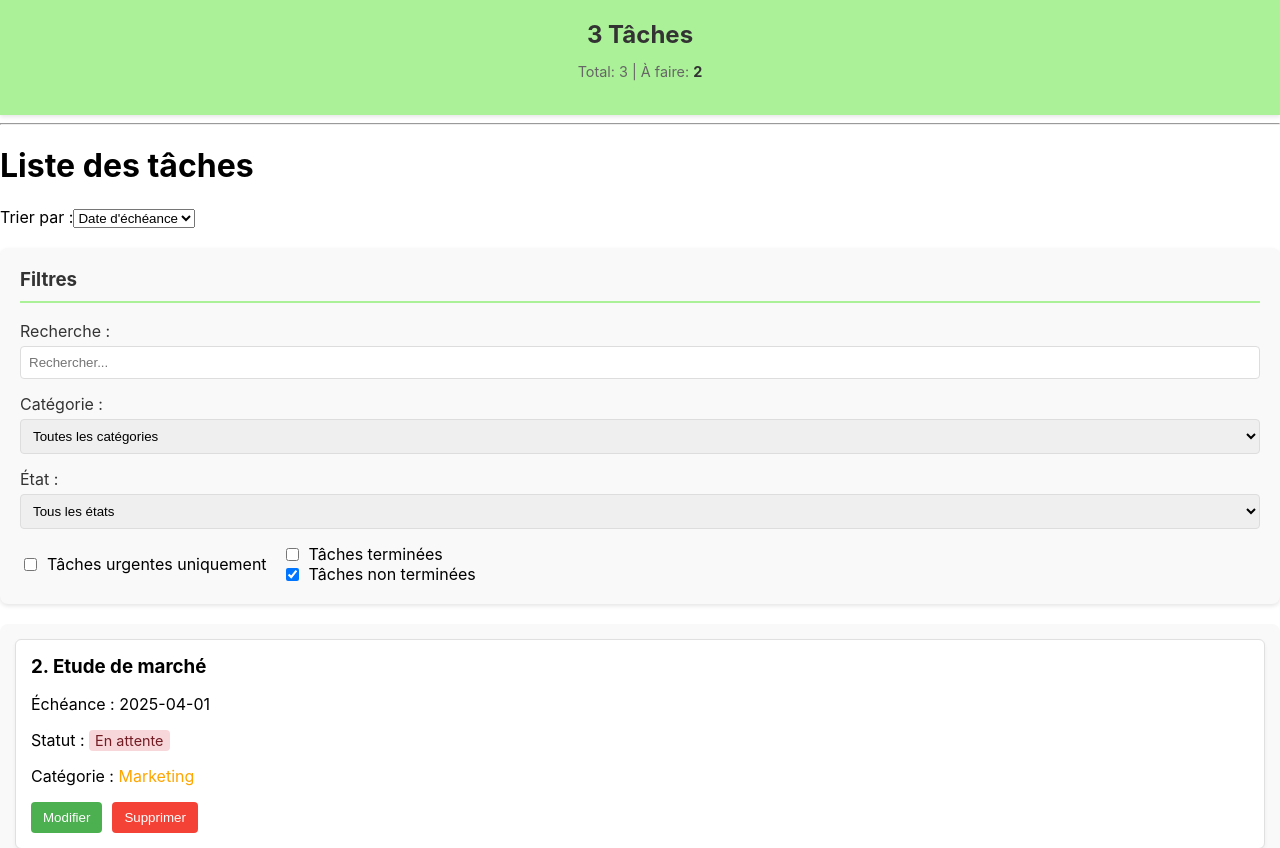
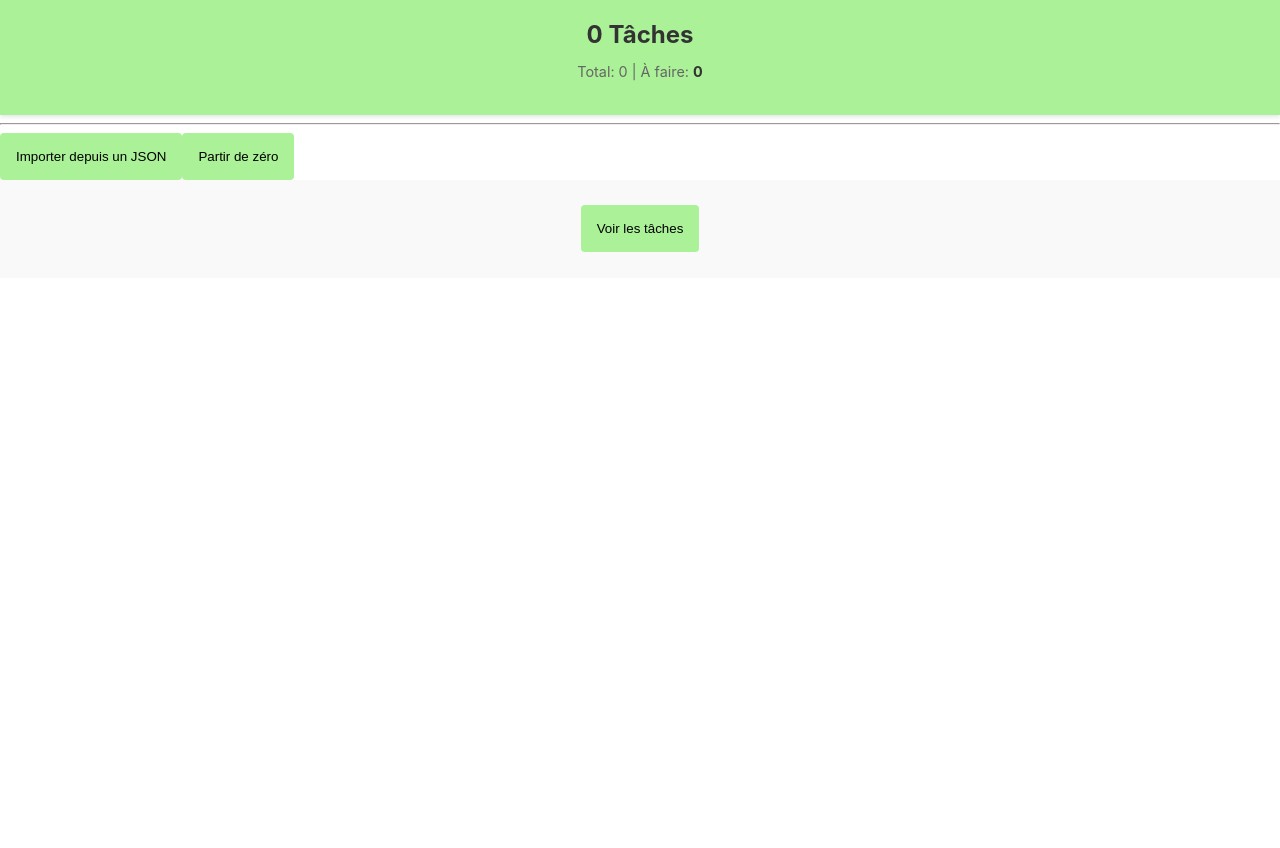
Before and after one commit to TAMINE-CYRIL/R4A.11---App-Web, a React (Create React App) app: page / in a window 1280 px wide. Shown: the top 848 px of the page. After the commit the page ends 800 px from the top, so only its background shows below. Built offline with nearby package versions, Linux system fonts and the light colour scheme.

Commit message:
On corrige le problème de couleur du CSS. On rajoute un composant pour l'import JSON.

```diff
--- a/src/App.js
+++ b/src/App.js
@@ -5,17 +5,18 @@ import TodoForm from "./components/TodoForm/TodoForm";
 import TodoItem from "./components/TodoItem/TodoItem";
 import TodoFormCategory from "./components/TodoFormCategory/TodoFormCategory";
 import TaskFilters from "./components/TaskFilters/TaskFilters";
-import taches from "./taches.json";
+//import taches from "./taches.json";
 import TodoCategory from "./components/TodoCategory/TodoCategory";
+import ImportJSON from "./components/ImportJSON/ImportJSON";
 
-const ETAT_TERMINE = ['Réussi', 'Reussi', 'Abandonné'];
+const ETAT_TERMINE = ['Reussi', 'Abandonné'];
 
 export default function App() {
     const [tasks, setTasks] = useState([]);
     const [categories, setCategories] = useState([]);
     const [sortCriteria, setSortCriteria] = useState("date_echeance");
     const [relations, setRelations] = useState([]);
-    const [view, setView] = useState("taches");
+    const [view, setView] = useState("import");
 
     const [filters, setFilters] = useState({
         category: "",
@@ -26,12 +27,13 @@ export default function App() {
         showNotDone: true
     });
 
+    /*
     useEffect(() => {
         setTasks(taches.taches);
         setCategories(taches.categories);
         setRelations(taches.relations);
     }, []);
-
+*/
     const getCategoryForTask = (taskId) => {
         const relation = relations.find((e) => e.tache === taskId);
         return relation ? categories.find((category) => category.id === relation.categorie) : null;
@@ -93,7 +95,16 @@ export default function App() {
     };
 
     const handleToggleView = () => {
-        setView(view === "taches" ? "categories" : "taches");
+        if (view === "import"){
+            setView("import");
+        }
+        else if (view === "view"){
+            setView("view");
+        }
+        else {
+            setView("categories");
+        }
+        //setView(view === "taches" ? "categories" : "taches");
     };
 
 
@@ -165,7 +176,12 @@ export default function App() {
         <div>
             <Header taskCount={totalTasks} unfinishedCount={unfinishedTasks} />
 
-            {view === "taches" ? (
+
+            {view === "import" && (
+                <ImportJSON></ImportJSON>
+            )}
+
+            {view === "taches" && (
                 <div>
                     <h1>Liste des tâches</h1>
 
@@ -196,7 +212,9 @@ export default function App() {
                     />
                     <TodoForm onAddTask={handleAddTask} categories={categories} />
                 </div>
-            ) : (
+            )}
+
+            {( view === "categorie" &&
                 <section>
                     <h1>Liste des catégories</h1>
                     <TodoCategory categories={categories} onDelete={handleDeleteCategory} onEdit={handleEditCategory} />
--- /dev/null
+++ b/src/components/ImportJSON/ImportJSON.js
@@ -0,0 +1,14 @@
+const importJSON = () =>{
+    return (
+        <section>
+        <button>Importer depuis un JSON</button>
+        <button>Partir de zéro</button>
+        </section>
+
+    );
+
+}
+
+
+
+export default importJSON;
--- a/src/components/TaskFilters/TaskFilters.js
+++ b/src/components/TaskFilters/TaskFilters.js
@@ -9,7 +9,7 @@ const TaskFilters = ({ categories, filters, onFilterChange }) => {
         });
     };
 
-    const states = ["Nouveau", "En cours", "Reussi", "Réussi", "En attente", "Abandonné"];
+    const states = ["Nouveau", "En cours", "Reussi", "En attente", "Abandonné"];
 
     return (
         <div className={styles.container}>
--- a/src/components/TodoCategory/TodoCategory.js
+++ b/src/components/TodoCategory/TodoCategory.js
@@ -50,7 +50,7 @@ export default function TodoCategory({ categories, onEdit, onDelete }) {
             <ul className={styles.list}>
                 {categories.map((category) => (
                     <li key={category.id} className={styles.listItem}>
-                        <h3 className={styles.categoryTitle}>
+                        <h3 className={styles.categoryTitle} style={{color:category.color}}>
                             {category.emoji || "📝"} {category.title}
                         </h3>
                         <p className={styles.categoryDescription}>
--- a/src/components/TodoForm/TodoForm.js
+++ b/src/components/TodoForm/TodoForm.js
@@ -89,7 +89,7 @@ const TodoForm = ({ onAddTask, categories }) => {
                                 <select id="etat" value={etat} onChange={(e) => setEtat(e.target.value)}>
                                     <option value="Nouveau">Nouveau</option>
                                     <option value="En cours">En Cours</option>
-                                    <option value="Reussi">Réussi</option>
+                                    <option value="Reussi">Reussi</option>
                                     <option value="En attente">En attente</option>
                                     <option value="Abandonné">Abandonné</option>
                                 </select>
--- a/src/components/TodoFormCategory/TodoFormCategory.js
+++ b/src/components/TodoFormCategory/TodoFormCategory.js
@@ -53,7 +53,7 @@ const TodoFormCategory = ({ onAddCategory }) => {
                         >
                             ×
                         </button>
-                        <form onSubmit={handleAddCategory} className={styles.form}>
+                        <form onSubmit={handleAddCategory}>
                             <h3>Nouvelle Catégorie</h3>
                             <label htmlFor="title">Titre</label>
                             <input
@@ -71,10 +71,10 @@ const TodoFormCategory = ({ onAddCategory }) => {
                                 onChange={(e) => setDescription(e.target.value)}
                             />
 
-                            <label htmlFor="couleur">Couleur:</label>
+                            <label htmlFor="color">Couleur:</label>
                             <input
                                 type="color"
-                                id="couleur"
+                                id="color"
                                 name="Couleur"
                                 value={color}
                                 onChange={(e) => setColor(e.target.value)}
--- a/src/components/TodoItem/TodoItem.js
+++ b/src/components/TodoItem/TodoItem.js
@@ -34,7 +34,7 @@ export default function TodoItem({ tasks, categories, onDelete, onEdit, getCateg
     };
 
     const isTaskCompleted = (etat) => {
-        return etat === "Réussi" || etat === "Reussi" || etat === "Abandonné";
+        return etat === "Reussi" || etat === "Abandonné";
     };
 
     const openEditPopup = (task) => {
@@ -91,7 +91,7 @@ export default function TodoItem({ tasks, categories, onDelete, onEdit, getCateg
                                                 >
                                                     <option value="Nouveau">Nouveau</option>
                                                     <option value="En cours">En cours</option>
-                                                    <option value="Reussi">Réussi</option>
+                                                    <option value="Reussi">Reussi</option>
                                                     <option value="En attente">En attente</option>
                                                     <option value="Abandonné">Abandonné</option>
                                                 </select>
```
